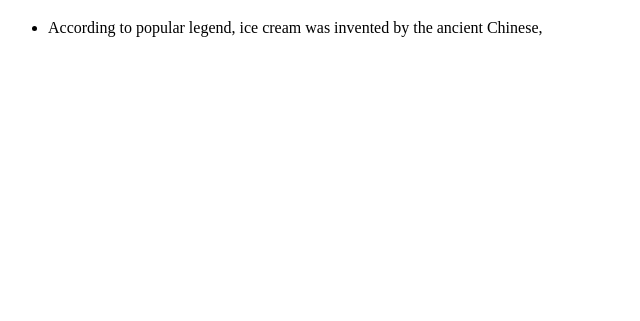
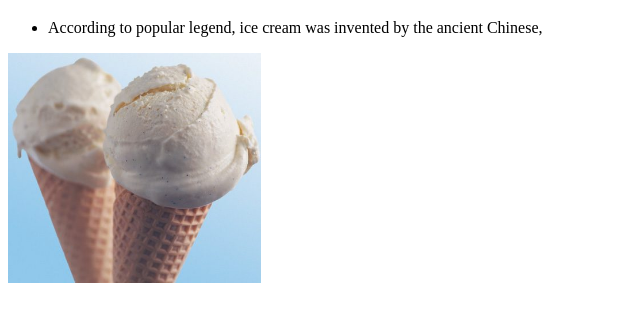
Before and after one commit to harissuriya1999/harisrepo, a plain HTML site: page about.html in a window 1280 px wide. Shown: the part 149-470 px from the top of the page, without its empty margins (0-640 px from the left). Drawn offline with Linux system fonts and the light colour scheme.

Commit message:
add image

```diff
--- a/about.html
+++ b/about.html
@@ -18,5 +18,6 @@
     <ul>
         <li>According to popular legend, ice cream was invented by the ancient Chinese,</li>
     </ul>
+    <img src="./recipe-image-legacy-id-44893_12-ab2de24.jpg" height="20%" width="20%" alt="">
 </body>
 </html>
```
Also changed, not shown: index.html (+1 -0 lines), recipe-image-legacy-id-44893_12-ab2de24.jpg (added).
